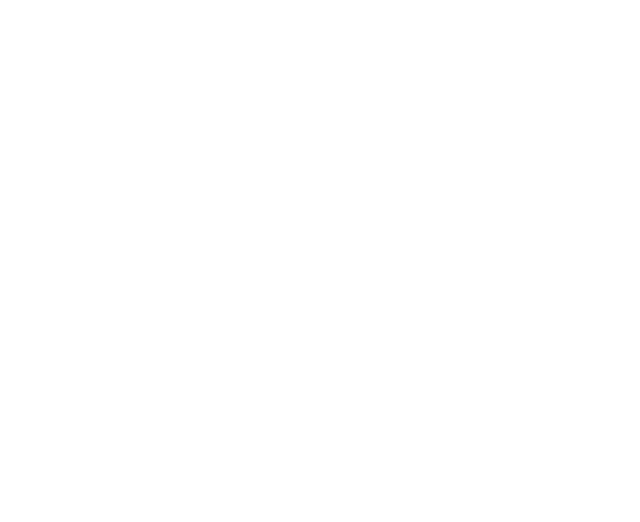
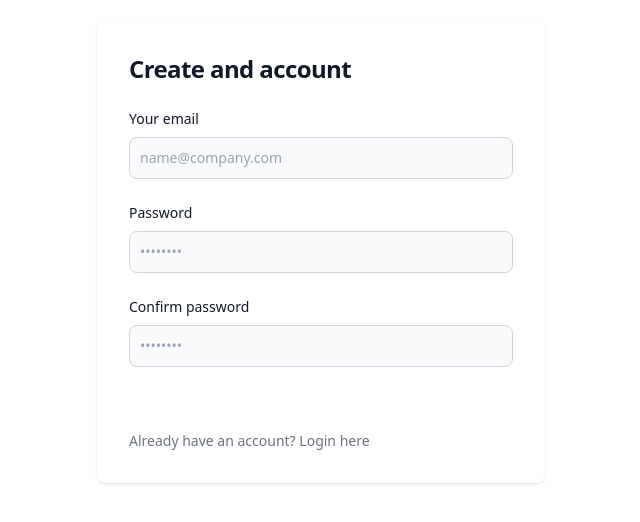
Before and after one commit to Nikesh-Uprety/Crypto-App-React, a React (Create React App) app: page /signup in a window 1280 px wide. Before the commit this address had no page. Shown: the part 148-670 px from the top of the page, without its empty margins (319-959 px from the left). Built offline with nearby package versions, Linux system fonts and the light colour scheme.

Commit message:
IntegratedFirebaseAuth

```diff
--- a/package.json
+++ b/package.json
@@ -8,10 +8,14 @@
     "@testing-library/user-event": "^13.5.0",
     "axios": "^1.3.4",
     "dotenv": "^16.0.3",
+    "firebase": "^9.17.2",
+    "firebase-admin": "^11.5.0",
     "flowbite": "^1.6.4",
+    "fs": "^0.0.1-security",
     "react": "^18.2.0",
     "react-dom": "^18.2.0",
     "react-dotenv": "^0.1.3",
+    "react-google-button": "^0.7.2",
     "react-router-dom": "^6.8.2",
     "react-scripts": "5.0.1",
     "web-vitals": "^2.1.4"
--- a/src/App.js
+++ b/src/App.js
@@ -18,7 +18,6 @@ function App() {
       <Navbar />
     <div className="flex justify-center">
     <Cards CoinsData={Coins}/>
-    {/* <Trending CoinsData={Coins}/> */}
     </div>
     </>
   );
--- a/src/components/Navbar.js
+++ b/src/components/Navbar.js
@@ -30,6 +30,11 @@ const Navbar=()=>{
       <li>
         <a href="https://github.com/Nikesh-Uprety/Crypto-App-React.git" target="_blank" className="block py-2 pl-3 pr-4 text-gray-700 rounded text-xl hover:bg-gray-100 md:hover:bg-transparent md:hover:text-blue-700 md:p-0 md:dark:hover:text-white dark:text-gray-400 dark:hover:bg-gray-700 dark:hover:text-white md:dark:hover:bg-transparent dark:border-gray-700">Source</a>
       </li>
+      <li>
+        <Link to='/login'>
+        <button href="#" className="block py-2 pl-3 pr-4 ml-40 text-gray-700 rounded text-xl hover:bg-gray-100 md:hover:bg-transparent md:hover:text-blue-700 md:p-0 md:dark:hover:text-white dark:text-gray-400 dark:hover:bg-gray-700 dark:hover:text-white md:dark:hover:bg-transparent dark:border-gray-700">login</button>
+        </Link>
+      </li>
     </ul>
   </div>
   </div>
--- a/src/index.js
+++ b/src/index.js
@@ -4,12 +4,33 @@ import './index.css';
 import { BrowserRouter, Routes, Route } from 'react-router-dom';
 import App from './App';
 import About from './pages/about';
+import Login from './pages/Login';
+import Signup from './pages/Signup';
+import { initializeApp } from "firebase/app";
+import { getAnalytics } from "firebase/analytics";
+
+const firebaseConfig = {
+  apiKey: "AIzaSyDR1hf3Bvoaj7xjN1JJYUYtmHbiGgNWLs8",
+  authDomain: "test-react-5851e.firebaseapp.com",
+  projectId: "test-react-5851e",
+  storageBucket: "test-react-5851e.appspot.com",
+  messagingSenderId: "1036096408833",
+  appId: "1:1036096408833:web:e08724aaa455103b41df00",
+  measurementId: "G-WWMBL8H8T1"
+};
+
+// Initialize Firebase
+const app = initializeApp(firebaseConfig);
+const analytics = getAnalytics(app);
+
 const root = ReactDOM.createRoot(document.getElementById('root'));
 root.render(
   <BrowserRouter>
     <Routes>
       <Route path = "/" element={<App />} />
       <Route path = "/about" element={<About />} />
+      <Route path = "/login" element={<Login />} />
+      <Route path = "/signup" element={<Signup />} />
     </Routes>
   </BrowserRouter>
 );
--- /dev/null
+++ b/src/pages/Login.js
@@ -0,0 +1,60 @@
+import { Link, useNavigate } from "react-router-dom"
+import './login.css'
+import { useState } from "react";
+import { getAuth, signInWithEmailAndPassword } from 'firebase/auth';
+import GoogleButton from "react-google-button";
+
+export default function Login() {
+    let [email, setemail] = useState("");
+    let [password, setpassword] = useState("");
+    let [error, seterror] = useState("");
+
+    const navigate = useNavigate();
+
+    const logIn = async () => {
+        try {
+            await signInWithEmailAndPassword(getAuth(), email, password);
+            navigate('/home');
+        } catch (e) {
+            seterror(e.message);
+        }
+    }
+    console.log(Login);
+    return (
+        <div><section className="">
+            <div className="flex flex-col items-center justify-center px-6 py-8 mx-auto md:h-screen lg:py-0">
+                <div className="w-full bg-white rounded-lg shadow dark:border md:mt-0 sm:max-w-md xl:p-0 dark:bg-gray-800 dark:border-gray-700">
+                    <div className="p-6 space-y-4 md:space-y-6 sm:p-8">
+                        <h1 className="text-xl font-bold leading-tight tracking-tight text-gray-900 md:text-2xl dark:text-white">
+                            Sign in to your account
+                        </h1>
+                        <form className="space-y-4 md:space-y-6" action="#">
+                            <div>
+                        {error && <p className="error">{error}</p>}
+                                <label for="email" className="block mb-2 text-sm font-medium text-gray-900 dark:text-white">Your email</label>
+                                <input type="email" id="email" value={email}
+                                    onChange={e => setemail(e.target.value)} className="bg-gray-50 border border-gray-300 text-gray-900 sm:text-sm rounded-lg focus:ring-primary-600 focus:border-primary-600 block w-full p-2.5 dark:bg-gray-700 dark:border-gray-600 dark:placeholder-gray-400 dark:text-white dark:focus:ring-blue-500 dark:focus:border-blue-500" placeholder="name@company.com" required="" />
+                            </div>
+                            <div>
+                                <label for="password" className="block mb-2 text-sm font-medium text-gray-900 dark:text-white">Password</label>
+                                <input type="password" value={password}
+                                    onChange={e => setpassword(e.target.value)}
+                                    placeholder="••••••••" className="bg-gray-50 border border-gray-300 text-gray-900 sm:text-sm rounded-lg focus:ring-primary-600 focus:border-primary-600 block w-full p-2.5 dark:bg-gray-700 dark:border-gray-600 dark:placeholder-gray-400 dark:text-white dark:focus:ring-blue-500 dark:focus:border-blue-500" required="" />
+                            </div>
+                            <button onClick={logIn} className="w-full text-white
+                             border-2 border-white  h-10 rounded-sm">Sign in</button>
+                            <p className=" text-white">OR</p>
+                            <GoogleButton />
+                            <p className="text-sm font-light text-gray-500 dark:text-gray-400">
+                                Don’t have an account yet?
+                                <Link to="/signup">
+                                    <button className="font-medium text-primary-600 hover:underline dark:text-primary-500">Sign up</button>
+                                </Link>
+                            </p>
+                        </form>
+                    </div>
+                </div>
+            </div>
+        </section></div>
+    )
+}
--- /dev/null
+++ b/src/pages/Signup.js
@@ -0,0 +1,65 @@
+import React from 'react'
+import { Link, useNavigate } from 'react-router-dom'
+import { getAuth, createUserWithEmailAndPassword } from 'firebase/auth';
+import './login.css'
+import { useState } from 'react';
+
+export default function Signup() {
+
+    let [email, setemail]=useState("");
+    let [password, setpassword]=useState("");
+    let [cpassword, setcpassword]=useState("");
+    let [error, seterror] = useState("");
+
+    const navigate =useNavigate();
+
+    const createUser = async () => {
+            if (password == cpassword){
+                await createUserWithEmailAndPassword(getAuth(), email, password);
+                navigate('/home');
+            }else{
+                seterror("Password Doesnot Match")
+            }
+    }
+
+  return (
+    <div><section className="">
+    <div className="flex flex-col items-center justify-center px-6 py-8 mx-auto md:h-screen lg:py-0">
+        <div className="w-full bg-white rounded-lg shadow dark:border md:mt-0 sm:max-w-md xl:p-0 dark:bg-gray-800 dark:border-gray-700">
+            <div className="p-6 space-y-4 md:space-y-6 sm:p-8">
+                <h1 className="text-xl font-bold leading-tight tracking-tight text-gray-900 md:text-2xl dark:text-white">
+                    Create and account
+                </h1>
+                <form className="space-y-4 md:space-y-6" action="#">
+                    <div>
+                {error && <p className="error">{error}</p>}
+                        <label for="email" className="block mb-2 text-sm font-medium text-gray-900 dark:text-white">Your email</label>
+                        <input type="email" id="email" value={email}
+                        onChange={e=>setemail(e.target.value)} className="bg-gray-50 border border-gray-300 text-gray-900 sm:text-sm rounded-lg focus:ring-primary-600 focus:border-primary-600 block w-full p-2.5 dark:bg-gray-700 dark:border-gray-600 dark:placeholder-gray-400 dark:text-white dark:focus:ring-blue-500 dark:focus:border-blue-500" placeholder="name@company.com" required=""/>
+                    </div>
+                    <div>
+                        <label for="password" className="block mb-2 text-sm font-medium text-gray-900 dark:text-white">Password</label>
+                        <input type="password" value={password}
+                        onChange={e=>setpassword(e.target.value)} placeholder="••••••••" className="bg-gray-50 border border-gray-300 text-gray-900 sm:text-sm rounded-lg focus:ring-primary-600 focus:border-primary-600 block w-full p-2.5 dark:bg-gray-700 dark:border-gray-600 dark:placeholder-gray-400 dark:text-white dark:focus:ring-blue-500 dark:focus:border-blue-500" required=""/>
+                    </div>
+                    <div>
+                        <label for="confirm-password"  className="block mb-2 text-sm font-medium text-gray-900 dark:text-white">Confirm password</label>
+                        <input type="password" value={cpassword}
+                        onChange={e=>setcpassword(e.target.value)} placeholder="••••••••" className="bg-gray-50 border border-gray-300 text-gray-900 sm:text-sm rounded-lg focus:ring-primary-600 focus:border-primary-600 block w-full p-2.5 dark:bg-gray-700 dark:border-gray-600 dark:placeholder-gray-400 dark:text-white dark:focus:ring-blue-500 dark:focus:border-blue-500" required=""/>
+                    </div>
+
+                    <button onClick={createUser} className="w-full text-white
+                             border-2 border-white  h-10 rounded-sm">Sign Up</button>
+                    <Link to="/login">
+                    <p className="text-sm font-light text-gray-500 dark:text-gray-400">
+                        Already have an account? <a href="#" className="font-medium text-primary-600 hover:underline dark:text-primary-500">Login here</a>
+                    </p>
+                    </Link>
+
+                </form>
+            </div>
+        </div>
+    </div>
+  </section></div>
+  )
+}
--- /dev/null
+++ b/src/pages/login.css
@@ -0,0 +1,11 @@
+.error{
+    background-color: rgb(255, 255, 255);
+    font-size: medium;
+    color: black;
+    height: 30px;
+    text-align: center;
+    border-radius: 8px;
+    font-family: 'Segoe UI', Tahoma, Geneva, Verdana, sans-serif;
+
+
+}
```
Also changed, not shown: 2 other files (tests, documents, lock files or other folders).
